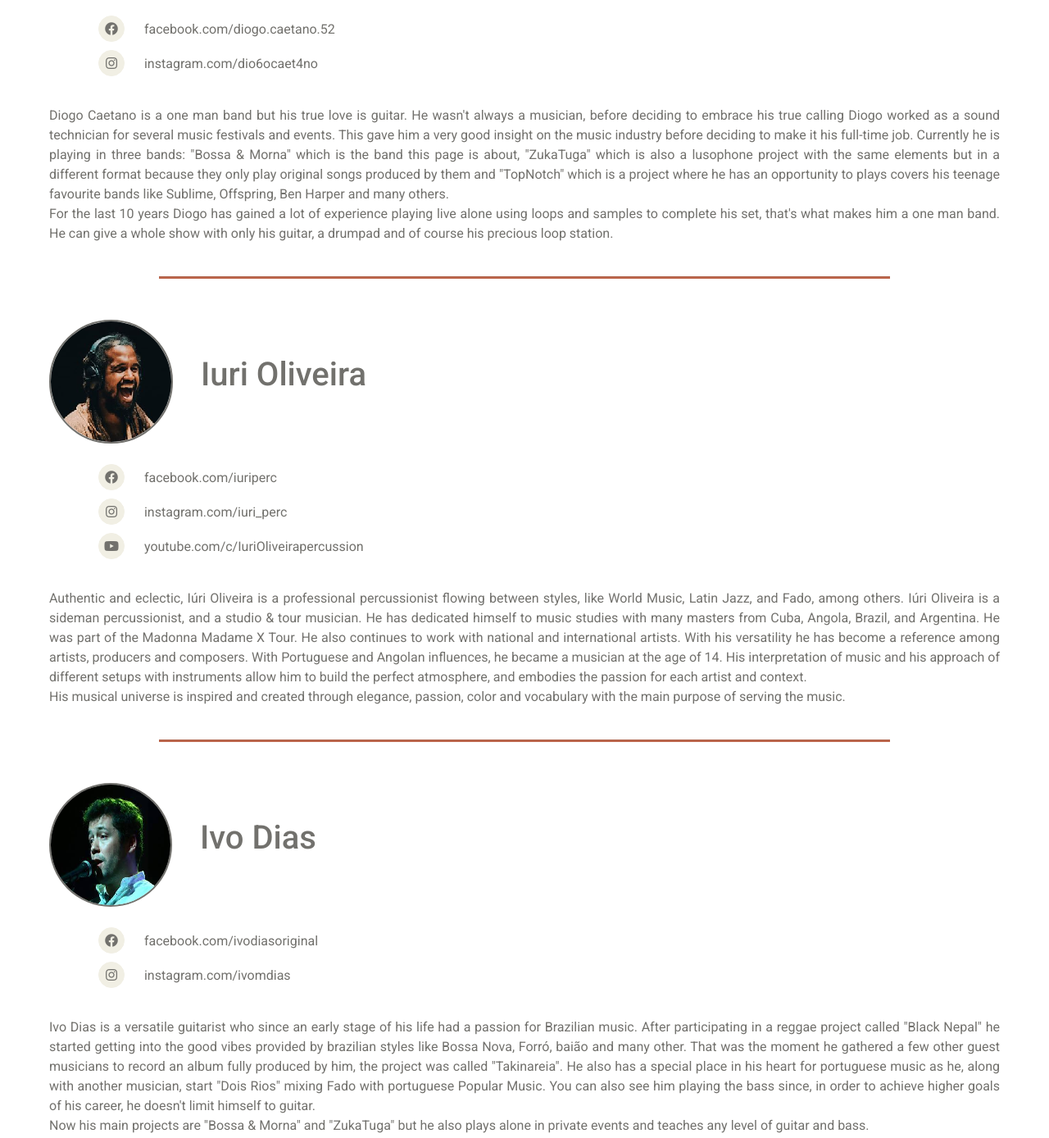
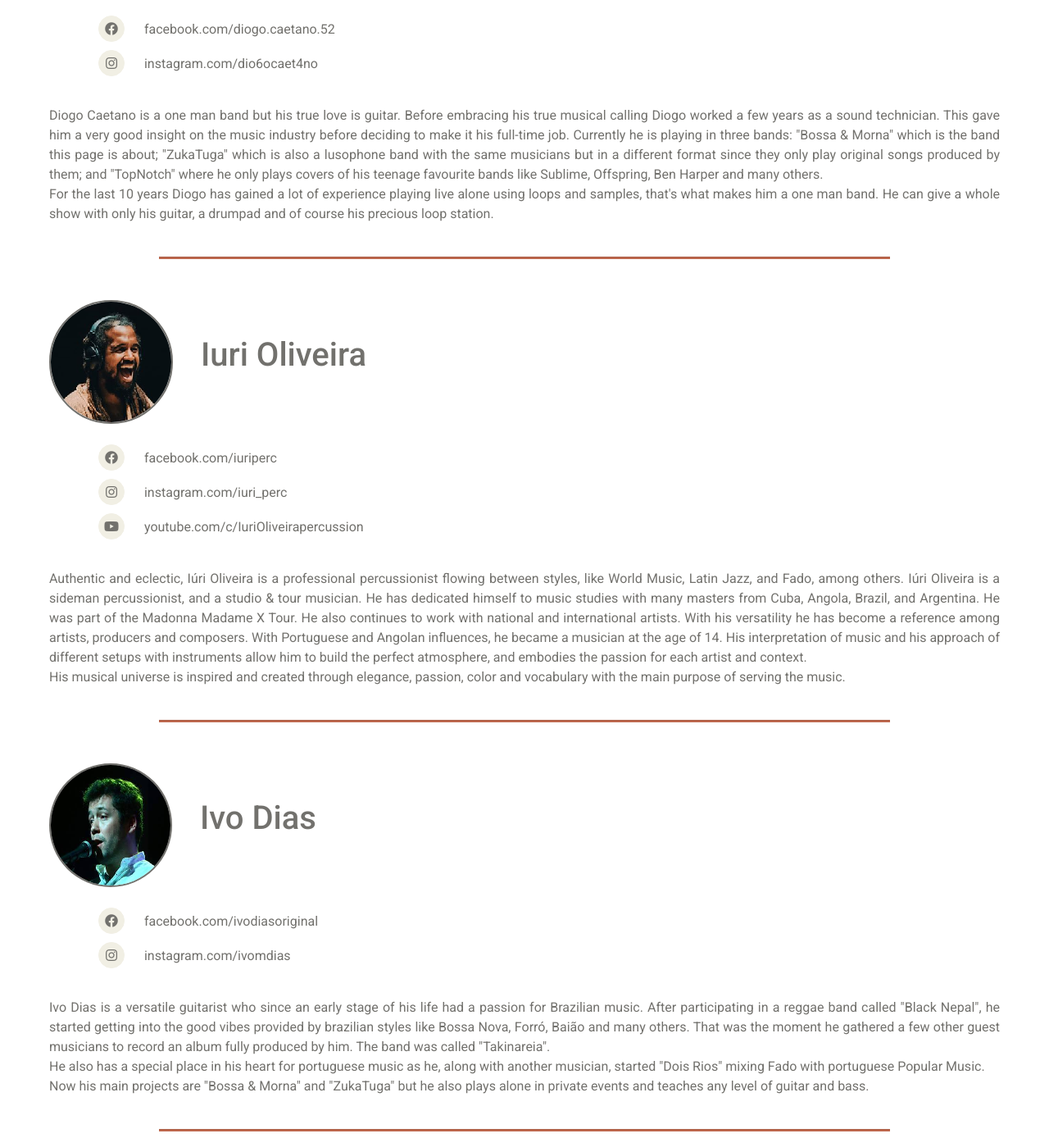
Before and after one commit to Claudio-C-Santos/MS1-bossamorna-website, a plain HTML site: page band.html in a window 1280 px wide. Shown: the part 760-2148 px from the top of the page at 82% size. Drawn offline with nearby package versions, Linux system fonts and the light colour scheme.

Commit message:
fix:<band>correction of typos in musicians' biography

```diff
--- a/band.html
+++ b/band.html
@@ -99,12 +99,11 @@
                 </div>
             </div>
             <div class="col-sm-12">
-                <p class="about-text">Diogo Caetano is a one man band but his true love is guitar. He wasn't always a musician, before deciding to embrace his true calling Diogo worked as a
-                sound technician for several music festivals and events. This gave him a very good insight on the music industry before deciding to make it his full-time job.
-                Currently he is playing in three bands: "Bossa & Morna" which is the band this page is about, "ZukaTuga" which is also a lusophone project with the same elements but in a
-                different format because they only play original songs produced by them and "TopNotch" which is a project where he has an opportunity to plays covers his teenage favourite bands like Sublime,
+                <p class="about-text">Diogo Caetano is a one man band but his true love is guitar. Before embracing his true musical calling Diogo worked a few years as a sound technician. This gave him a very good insight on the music industry before deciding to make it his full-time job.
+                Currently he is playing in three bands: "Bossa & Morna" which is the band this page is about; "ZukaTuga" which is also a lusophone band with the same musicians but in a
+                different format since they only play original songs produced by them; and "TopNotch" where he only plays covers of his teenage favourite bands like Sublime,
                 Offspring, Ben Harper and many others.<br>
-                For the last 10 years Diogo has gained a lot of experience playing live alone using loops and samples to complete his set, that's what makes him a one man band. He can give a whole show
+                For the last 10 years Diogo has gained a lot of experience playing live alone using loops and samples, that's what makes him a one man band. He can give a whole show
                 with only his guitar, a drumpad and of course his precious loop station.
                 </p>
             </div>
@@ -177,11 +176,10 @@
                 </div>
             </div>
             <div class="col-sm-12">
-                <p class="about-text">Ivo Dias is a versatile guitarist who since an early stage of his life had a passion for Brazilian music. After participating in a reggae project called
-                "Black Nepal" he started getting into the good vibes provided by brazilian styles like Bossa Nova, Forró, baião and many other. That was the moment he gathered a few other
-                guest musicians to record an album fully produced by him, the project was called "Takinareia". He also has a special place in his heart for portuguese music as he, along
-                with another musician, start "Dois Rios" mixing Fado with portuguese Popular Music. You can also see him playing the bass since, in order to achieve higher goals of his career,
-                he doesn't limit himself to guitar.<br>
+                <p class="about-text">Ivo Dias is a versatile guitarist who since an early stage of his life had a passion for Brazilian music. After participating in a reggae band called
+                "Black Nepal", he started getting into the good vibes provided by brazilian styles like Bossa Nova, Forró, Baião and many others. That was the moment he gathered a few other
+                guest musicians to record an album fully produced by him. The band was called "Takinareia".<br>
+                He also has a special place in his heart for portuguese music as he, along with another musician, started "Dois Rios" mixing Fado with portuguese Popular Music.<br>
                 Now his main projects are "Bossa & Morna" and "ZukaTuga" but he also plays alone in private events and teaches any level of guitar and bass.
                 </p>
             </div>
```
